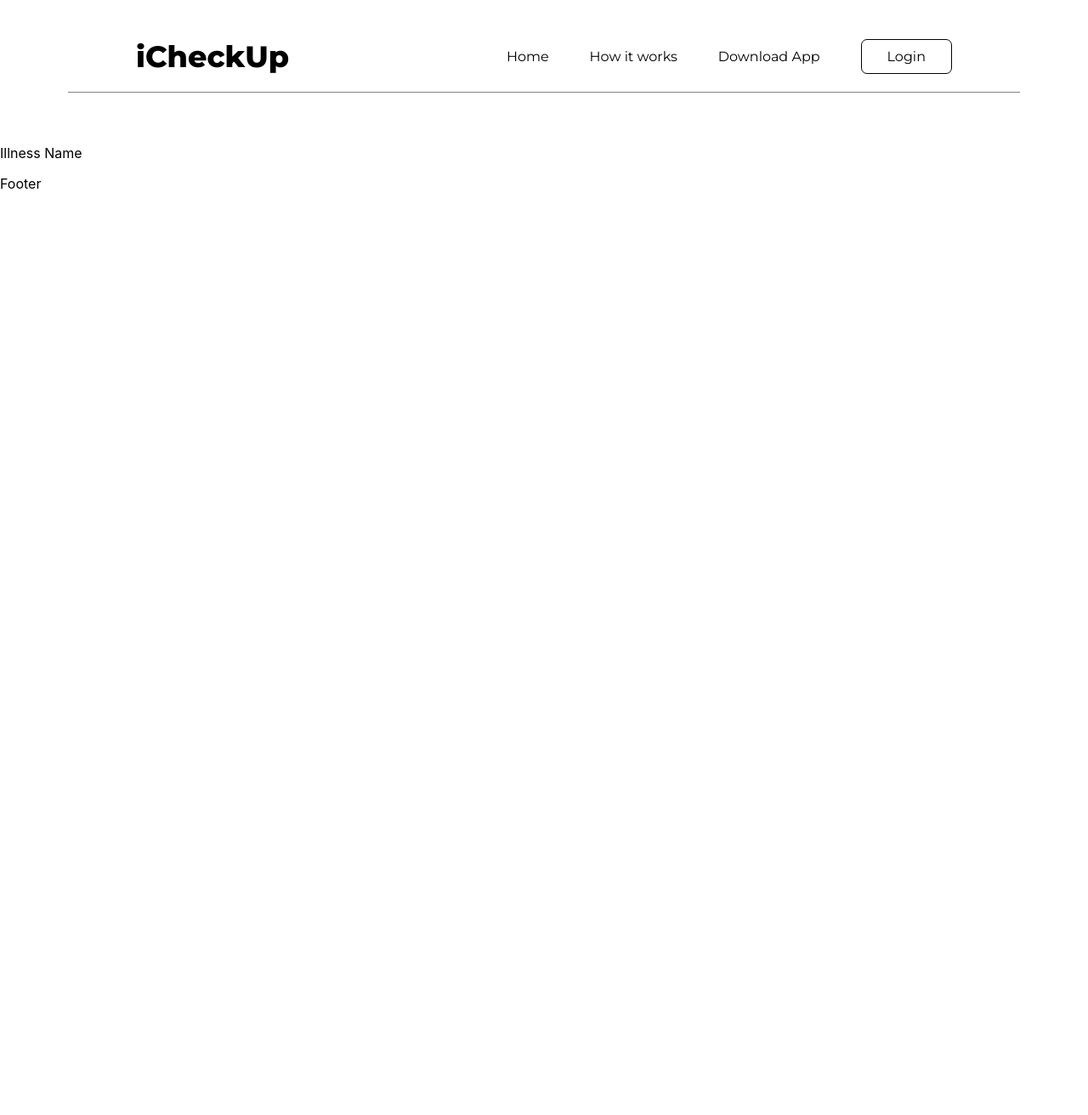
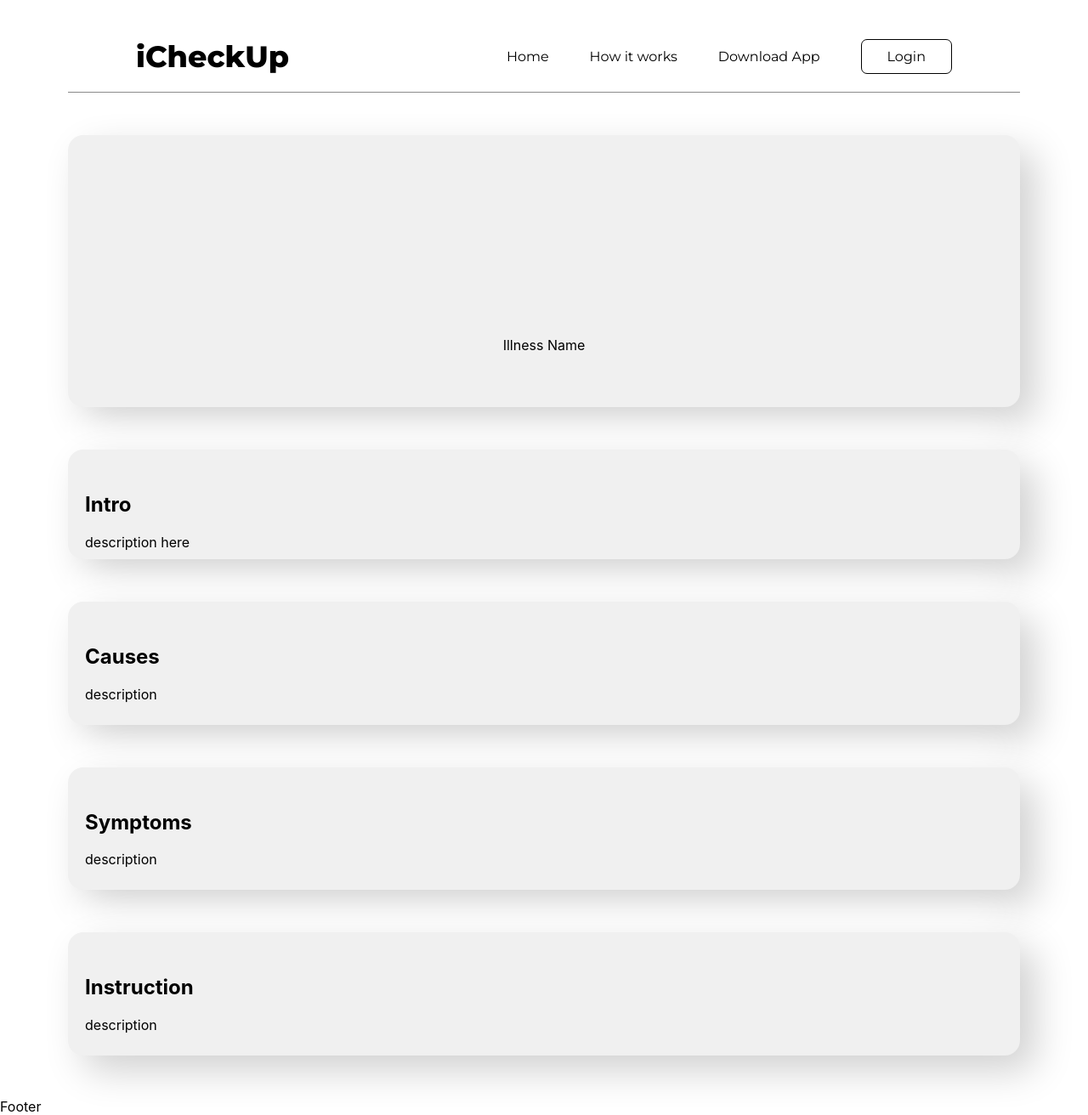
Before and after one commit to TCheckup/iCheckUp, a React (Create React App) app in the folder client/: page /remedies-and-first-aids in a window 1280 px wide. Shown: the whole page at 85% size. Before the commit the page ends 800 px from the top, so only its background shows below. Built offline with nearby package versions, Linux system fonts and the light colour scheme; no server answers.

Commit message:
remedies aid basic style added

```diff
--- a/client/package.json
+++ b/client/package.json
@@ -22,12 +22,6 @@
     "test": "react-scripts test",
     "eject": "react-scripts eject"
   },
-  "eslintConfig": {
-    "extends": [
-      "react-app",
-      "react-app/jest"
-    ]
-  },
   "browserslist": {
     "production": [
       ">0.2%",
--- a/client/src/pages/RemediesFirstAid.js
+++ b/client/src/pages/RemediesFirstAid.js
@@ -6,9 +6,7 @@ const RemediesFirstAid = () => {
   return (
     <section>
         {/* Result section of remedies and first aid */}
-
         <section className='search bar'>
-
         </section>
         <section className='result-container'>
             <div className='title-result'>
@@ -16,7 +14,6 @@ const RemediesFirstAid = () => {
                     <div className='img-overlay'>
                         <img src="" alt="" />
                     </div>
-
                 </div>
                  <div>
                     <p>Illness Name</p>
@@ -24,15 +21,29 @@ const RemediesFirstAid = () => {
 
             </div>
             <div className='info-container'>
-
+                <h2>Intro</h2>
+                <div>
+                    description here
+                </div>
             </div>
             <div className='cause-container'>
-
+                <h2>Causes</h2>
+                <div>
+                    <p>description</p>
+                </div>
             </div>
-            <div className='info-container'>
-
+            <div className='symptoms-container'>
+                <h2>Symptoms</h2>
+                <div>
+                    <p>description</p>
+                </div>
             </div>
-
+            <div className='instruction-container'>
+                <h2>Instruction</h2>
+                <div>
+                    <p>description</p>
+                </div>
+            </div>
         </section>
     </section>
   )
--- a/client/src/styles/RemediesFirstAids/RemediesFirstAids.css
+++ b/client/src/styles/RemediesFirstAids/RemediesFirstAids.css
@@ -1 +1,46 @@
-/*# sourceMappingURL=RemediesFirstAids.css.map */
+.result-container {
+  margin: 0 80px;
+}
+.result-container .title-result {
+  border-radius: 18px;
+  background: #f0f0f0;
+  box-shadow: 18px 18px 45px #d1d1d1, -18px -18px 45px #ffffff;
+  margin: 50px 0;
+  display: grid;
+  place-items: center;
+  height: 40vh;
+  max-width: 100%;
+}
+.result-container .title-result .img-container {
+  max-width: 500px;
+  background-color: red;
+  height: 10vh;
+}
+.result-container .info-container {
+  padding: 30px 0 10px 20px;
+  border-radius: 18px;
+  background: #f0f0f0;
+  box-shadow: 18px 18px 45px #d1d1d1, -18px -18px 45px #ffffff;
+  margin: 50px 0;
+}
+.result-container .cause-container {
+  padding: 30px 0 10px 20px;
+  border-radius: 18px;
+  background: #f0f0f0;
+  box-shadow: 18px 18px 45px #d1d1d1, -18px -18px 45px #ffffff;
+  margin: 50px 0;
+}
+.result-container .symptoms-container {
+  padding: 30px 0 10px 20px;
+  border-radius: 18px;
+  background: #f0f0f0;
+  box-shadow: 18px 18px 45px #d1d1d1, -18px -18px 45px #ffffff;
+  margin: 50px 0;
+}
+.result-container .instruction-container {
+  padding: 30px 0 10px 20px;
+  border-radius: 18px;
+  background: #f0f0f0;
+  box-shadow: 18px 18px 45px #d1d1d1, -18px -18px 45px #ffffff;
+  margin: 50px 0;
+}/*# sourceMappingURL=RemediesFirstAids.css.map */
--- a/client/src/styles/RemediesFirstAids/RemediesFirstAids.scss
+++ b/client/src/styles/RemediesFirstAids/RemediesFirstAids.scss
@@ -0,0 +1,49 @@
+@mixin boxNeu {
+    border-radius: 18px;
+    background: #f0f0f0;
+    box-shadow:  18px 18px 45px #d1d1d1,
+                 -18px -18px 45px #ffffff;
+    margin: 50px 0;
+}
+
+@mixin paddingContainer {
+    padding: 30px 0 10px 20px;
+}
+
+@mixin containerStyles {
+    @include paddingContainer();
+    @include boxNeu();
+}
+
+.result-container {
+    margin: 0 80px;
+
+    .title-result {
+        @include boxNeu();
+        display: grid;
+        place-items: center;
+        height: 40vh;
+        max-width: 100%;
+
+        .img-container {
+            max-width: 500px;
+            background-color: red;
+            height: 10vh;
+        }
+    }
+
+    .info-container {
+        @include containerStyles();
+    }
+
+    .cause-container {
+        @include containerStyles();
+    }
+
+    .symptoms-container {
+        @include containerStyles();
+    }
+    .instruction-container {
+        @include containerStyles();
+    }
+}
```
Also changed, not shown: 1 other file (tests, documents, lock files or other folders).
